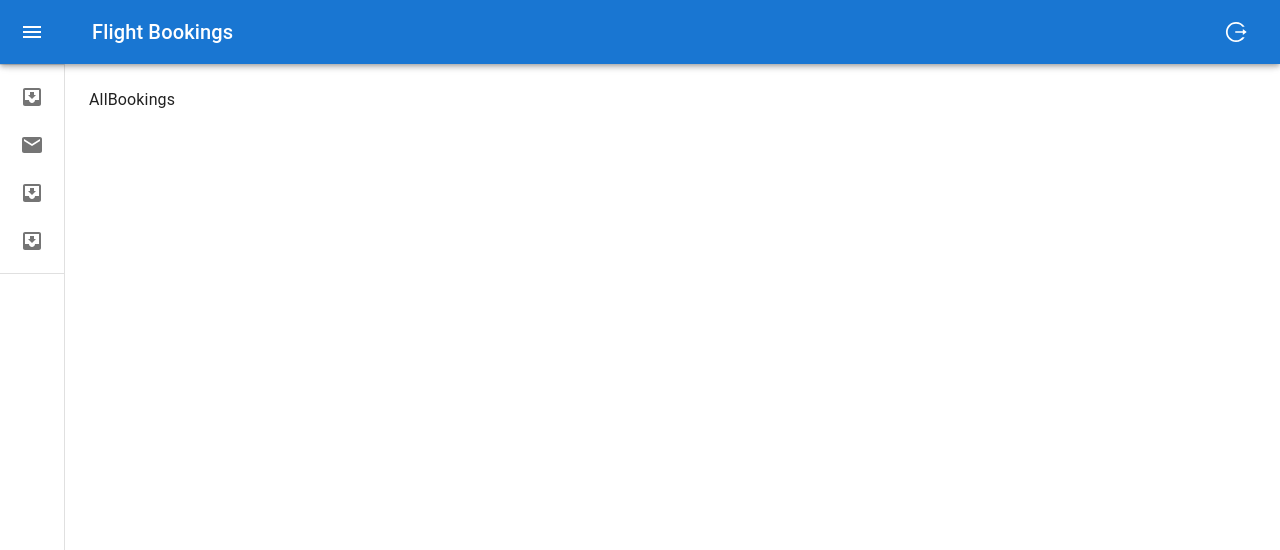
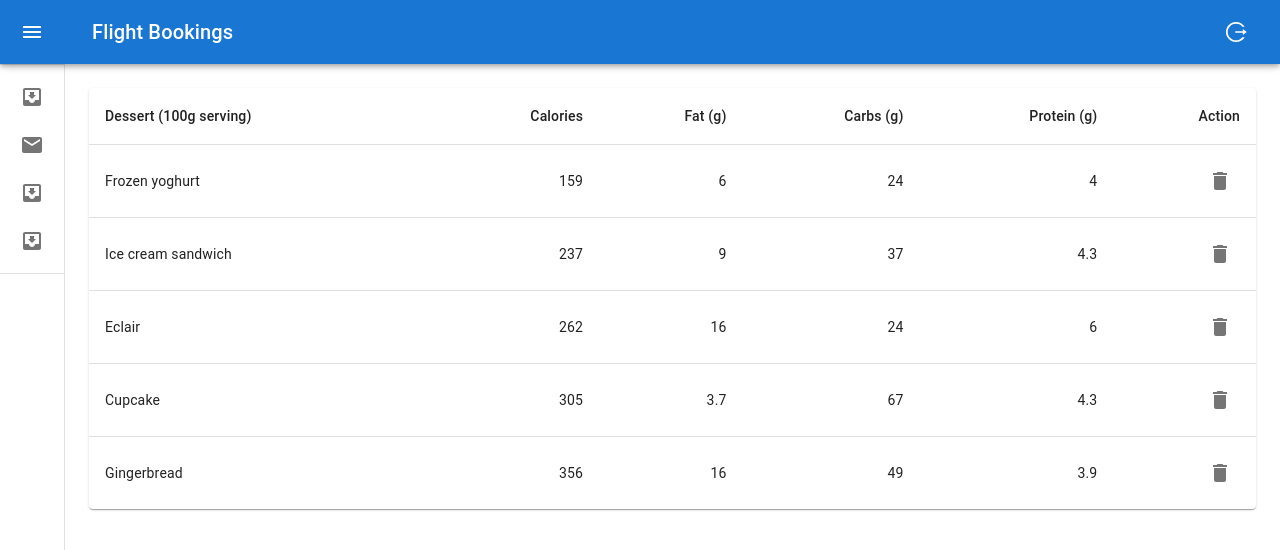
Before and after one commit to arifjahan88/flight-booking, a React (Vite) app in the folder frontend/: page /dashboard/all-bookings in a window 1280 px wide. Shown: the top 550 px of the page. Built offline with nearby package versions, Linux system fonts and the light colour scheme.

Commit message:
feat: added table

```diff
--- /dev/null
+++ b/frontend/src/components/common/CommonTable/CommonTable.jsx
@@ -0,0 +1,60 @@
+import {
+  Table,
+  TableBody,
+  TableCell,
+  TableContainer,
+  TableHead,
+  TableRow,
+  Paper,
+  IconButton,
+} from "@mui/material";
+import DeleteIcon from "@mui/icons-material/Delete";
+
+function createData(name, calories, fat, carbs, protein) {
+  return { name, calories, fat, carbs, protein };
+}
+
+const rows = [
+  createData("Frozen yoghurt", 159, 6.0, 24, 4.0),
+  createData("Ice cream sandwich", 237, 9.0, 37, 4.3),
+  createData("Eclair", 262, 16.0, 24, 6.0),
+  createData("Cupcake", 305, 3.7, 67, 4.3),
+  createData("Gingerbread", 356, 16.0, 49, 3.9),
+];
+
+export default function CommonTable() {
+  return (
+    <TableContainer component={Paper}>
+      <Table sx={{ minWidth: 650 }} aria-label="simple table">
+        <TableHead>
+          <TableRow>
+            <TableCell>Dessert (100g serving)</TableCell>
+            <TableCell align="right">Calories</TableCell>
+            <TableCell align="right">Fat&nbsp;(g)</TableCell>
+            <TableCell align="right">Carbs&nbsp;(g)</TableCell>
+            <TableCell align="right">Protein&nbsp;(g)</TableCell>
+            <TableCell align="right">Action</TableCell>
+          </TableRow>
+        </TableHead>
+        <TableBody>
+          {rows.map((row) => (
+            <TableRow key={row.name} sx={{ "&:last-child td, &:last-child th": { border: 0 } }}>
+              <TableCell component="th" scope="row">
+                {row.name}
+              </TableCell>
+              <TableCell align="right">{row.calories}</TableCell>
+              <TableCell align="right">{row.fat}</TableCell>
+              <TableCell align="right">{row.carbs}</TableCell>
+              <TableCell align="right">{row.protein}</TableCell>
+              <TableCell align="right">
+                <IconButton aria-label="delete">
+                  <DeleteIcon />
+                </IconButton>
+              </TableCell>
+            </TableRow>
+          ))}
+        </TableBody>
+      </Table>
+    </TableContainer>
+  );
+}
--- a/frontend/src/pages/Dashboard/AllBookings.jsx
+++ b/frontend/src/pages/Dashboard/AllBookings.jsx
@@ -1,5 +1,11 @@
+import CommonTable from "../../components/common/CommonTable/CommonTable";
+
 const AllBookings = () => {
-  return <div>AllBookings</div>;
+  return (
+    <>
+      <CommonTable />
+    </>
+  );
 };
 
 export default AllBookings;
```
